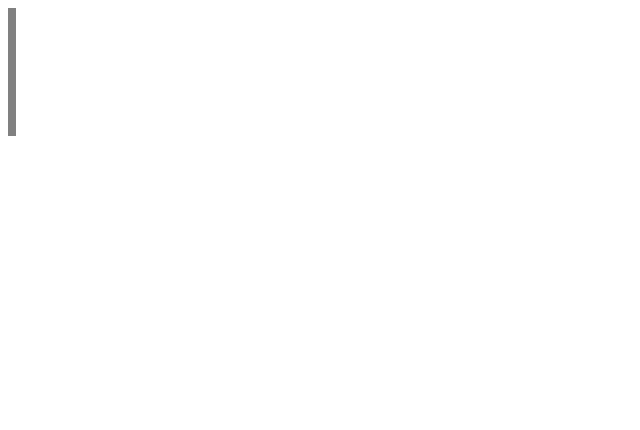
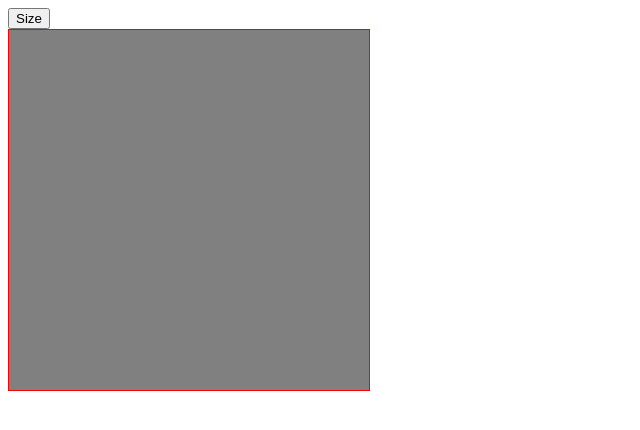
Before and after one commit to NicoIsaia/etch-a-sketch, a plain HTML site: page index.html in a window 1280 px wide. Shown: the whole page, without its empty margins (0-640 px from the left). Drawn offline with Linux system fonts and the light colour scheme.

Commit message:
Completed basic etch-a-sketch

```diff
--- /dev/null
+++ b/css/style.css
@@ -0,0 +1,19 @@
+:root {
+    --size: 360px;
+}
+
+#container {
+    display: flex;
+    border: 1px solid red;
+    /*align-items: stretch;
+    align-content: stretch;*/
+    flex-wrap: wrap;
+    /*width: var(--size);
+    height: var(--size);*/
+}
+
+.square {
+    margin: 0px;
+    border: 0px solid blue;
+    flex: 0 0 1;
+}
--- a/index.html
+++ b/index.html
@@ -3,11 +3,12 @@
 <html lang="en">
     <head>
         <meta charset="UTF-8">
-        <link rel="stylesheet" href="">
+        <link rel="stylesheet" href="./css/style.css">
         <title>Etch-a-Sketch</title>
         <script src="./js/script.js" defer></script>
     </head>
     <body>
+        <button>Size</button>
         <div id="container"></div>
     </body>
 </html>
--- a/js/script.js
+++ b/js/script.js
@@ -1,8 +1,36 @@
+let size = 40;
+const canvas = 360;
+if (localStorage.getItem("size")) {
+    size = localStorage.getItem("size");
+}
+
+const button = document.querySelector('button');
+button.addEventListener('click', () => {
+    let tempSize = parseInt(prompt("Please enter the size of the grid in one number"));
+    if (tempSize < 100 && tempSize > 0) {
+        localStorage.setItem("size", tempSize);
+        window.location.reload();
+    } else {
+        alert("Size must be between 0 and 100");
+    }
+});
+
 const container = document.querySelector("#container");
+container.setAttribute('style', `width: ${canvas}px; height: ${canvas}px;`);
 
+for (i = 0; i < size; i++) {
+    for (j = 0; j < size; j++) {
+        const square = document.createElement('div');
+        square.classList.add('square');
+        square.style.cssText = `height: ${canvas/size}px; width: ${canvas/size}px; background-color: gray;`;
+        container.appendChild(square);
+    }
+}
 
-for (i = 0; i < 16; i++) {
-    const square = document.createElement('div');
-    square.style.cssText = "height: 8px; width: 8px; background-color: gray;";
-    container.appendChild(square);
-}
+const squares = document.querySelectorAll('.square');
+
+squares.forEach((sq) => {
+    sq.addEventListener('mouseover', () => {
+        sq.style.cssText = `height: ${360/size}px; width: ${360/size}px; background-color: white;`;
+    })
+});
```
